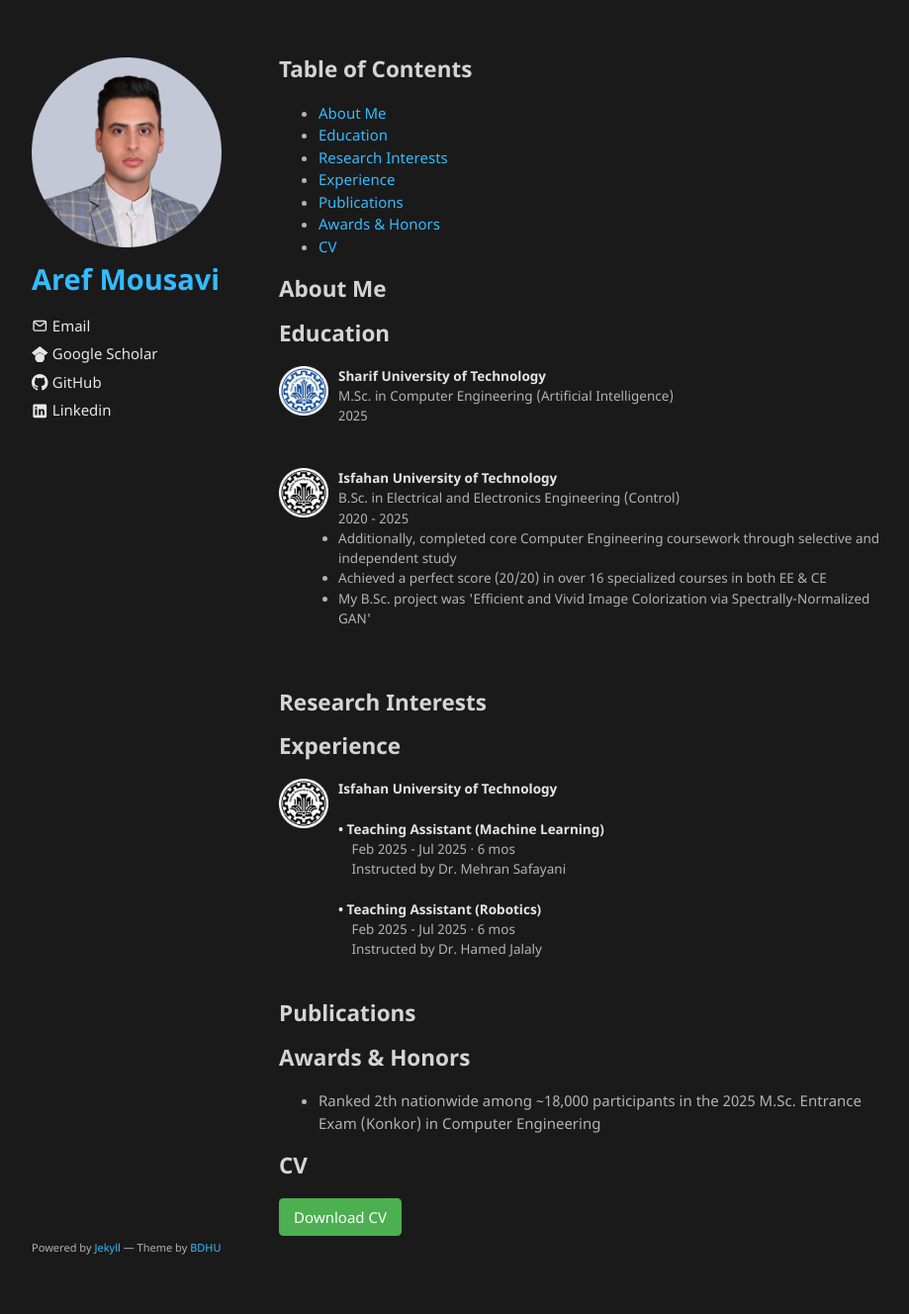
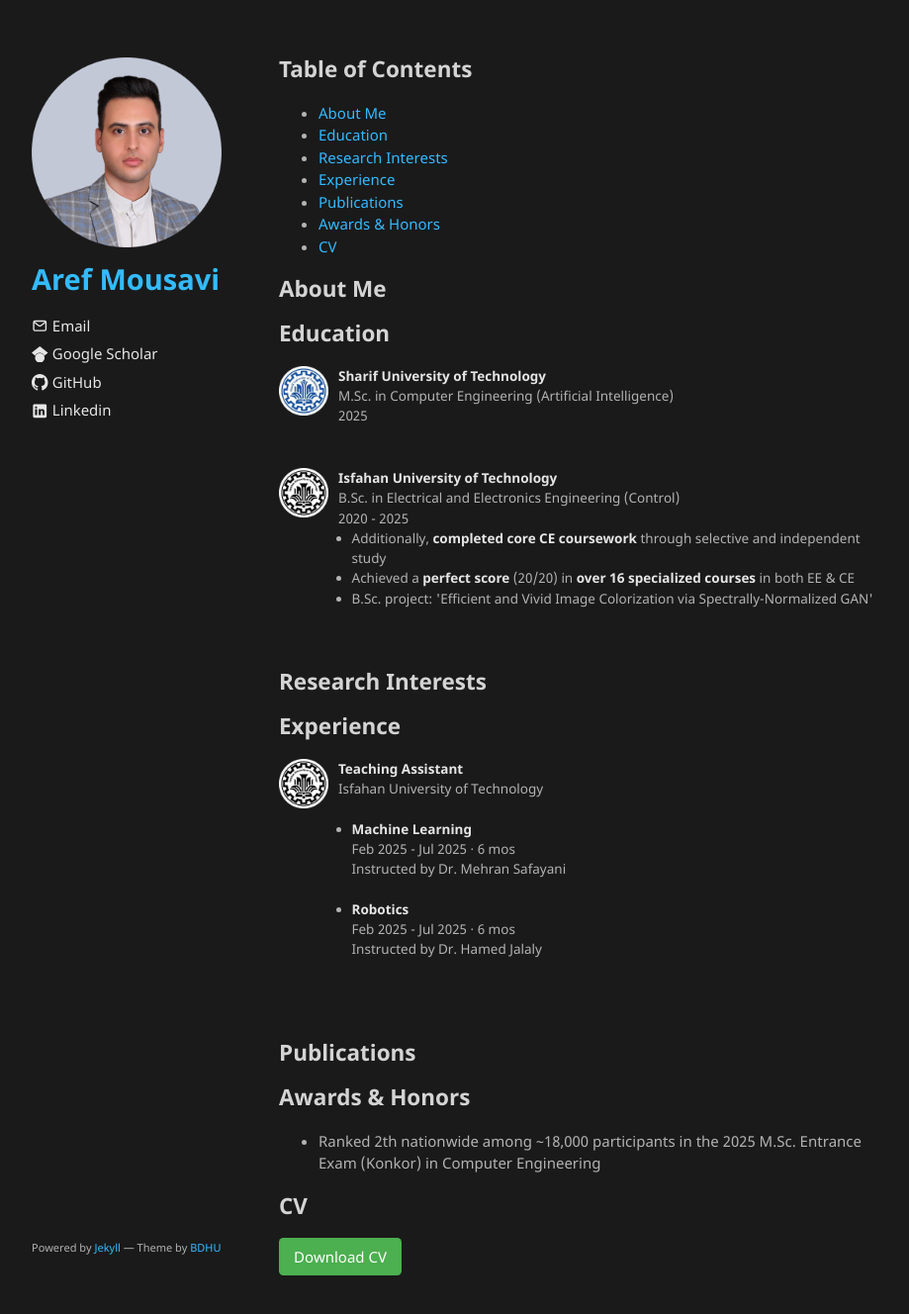
Before and after one commit to arefmousavi/arefmousavi.github.io, a Jekyll site: the page built from index.md, in a window 1280 px wide and 1339 px high. Shown: the top 1328 px of the window at 99% size, without its empty margins (178-1097 px from the left). Built offline with Jekyll 4.4.1, drawn with Linux system fonts in a browser that asks for light colours; the repository's description, which GitHub fills in, is left out; our own code applies the rules of GitHub Pages for plain Markdown files.

Commit message:
chore: update main page

```diff
--- a/index.md
+++ b/index.md
@@ -30,10 +30,10 @@ layout: default
     <strong>Isfahan University of Technology</strong><br>
     B.Sc. in Electrical and Electronics Engineering (Control)<br>
     2020 - 2025<br>
-    <ul style="padding-left: 0;">
-      <li>Additionally, completed core Computer Engineering coursework through selective and independent study</li>
-      <li>Achieved a perfect score (20/20) in over 16 specialized courses in both EE & CE</li>
-      <li>My B.Sc. project was 'Efficient and Vivid Image Colorization via Spectrally-Normalized GAN'</li>
+    <ul style="padding-left: 1em; margin-left: 0; list-style-position: outside;">
+      <li>Additionally, <strong>completed core CE coursework</strong> through selective and independent study</li>
+      <li>Achieved a <strong>perfect score</strong> (20/20) in <strong>over 16 specialized courses</strong> in both EE & CE</li>
+      <li>B.Sc. project: 'Efficient and Vivid Image Colorization via Spectrally-Normalized GAN'</li>
     </ul>
   </div>
 </div><br>
@@ -44,13 +44,21 @@ layout: default
 <div style="display:flex; align-items:left;">
   <img src="./assets/img/IUT.png" alt="" style="width:50px; height:50px; margin-right:10px;">
   <div style="font-size: 90%;">
-    <strong>Isfahan University of Technology</strong><br><br>
-    <strong>• Teaching Assistant (Machine Learning)</strong><br>
-    &ensp;&ensp;Feb 2025 - Jul 2025 · 6 mos<br>
-    &ensp;&ensp;Instructed by Dr. Mehran Safayani<br><br>
-    <strong>• Teaching Assistant (Robotics)</strong><br>
-    &ensp;&ensp;Feb 2025 - Jul 2025 · 6 mos<br>
-    &ensp;&ensp;Instructed by Dr. Hamed Jalaly
+    <strong>Teaching Assistant</strong><br>
+    Isfahan University of Technology<br>
+    <br>
+    <ul style="padding-left: 1em; margin-left: 0; list-style-position: outside;">
+      <li>
+        <strong>Machine Learning</strong><br>
+        Feb 2025 - Jul 2025 · 6 mos<br>
+        Instructed by Dr. Mehran Safayani<br>
+      </li><br>
+      <li>
+        <strong>Robotics</strong><br>
+        Feb 2025 - Jul 2025 · 6 mos<br>
+        Instructed by Dr. Hamed Jalaly
+      </li><br>
+    </ul>
   </div>
 </div><br>
 
```
